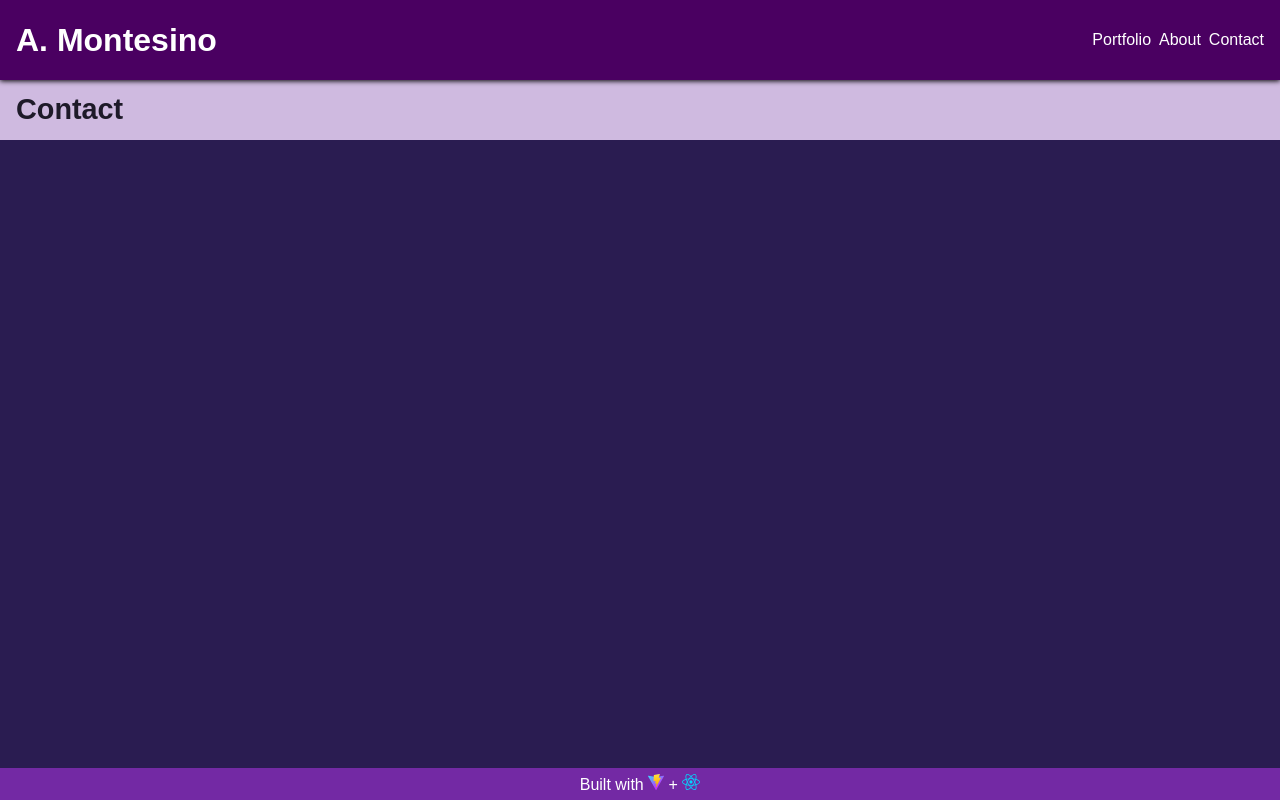
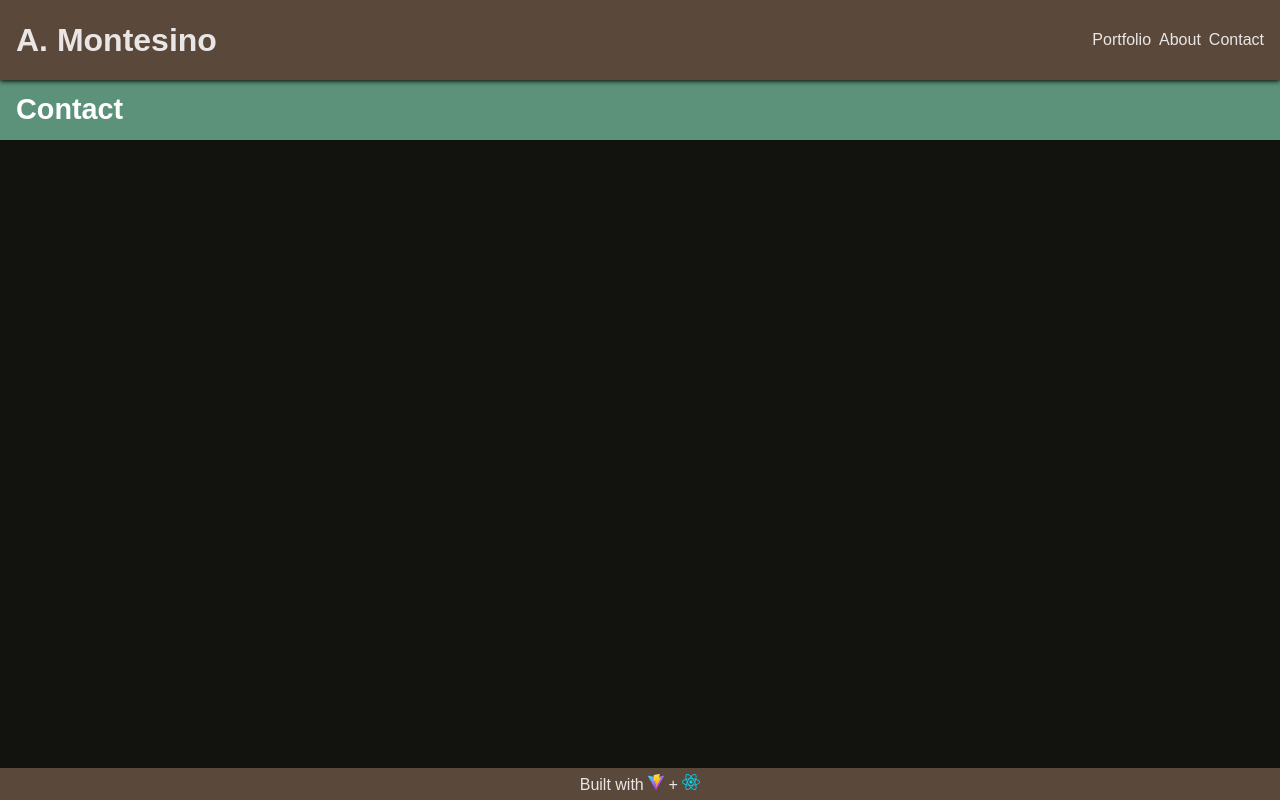
Before and after one commit to amontesino/portfolio, a React (Vite) app: page /contact in a window 1280 px wide. Built offline with nearby package versions, Linux system fonts and the light colour scheme; a web font is replaced by a local one.

Commit message:
updated css to be more professional

```diff
--- a/src/index.css
+++ b/src/index.css
@@ -3,8 +3,8 @@ html {
   margin: 0;
   padding: 0;
   font-family: "Radio Canada Big", sans-serif;
-  background: #2a1c51;
-  color: #fff;
+  background: #12130F;
+  color: #EAE6E5;
 }
 
 /* Header */
@@ -15,7 +15,7 @@ html {
   left: 0;
   right: 0;
   height: 5em;
-  background: #4a0061;
+  background: #5a493b;
   align-items: center;
   padding: 0 1em;
   box-shadow: 0 1px 5px black;
@@ -33,14 +33,14 @@ html {
 
 .header-name,
 .header-link {
-  color: #fff;
+  color: #EAE6E5;
   text-decoration: none;
   transition: color 1s;
 }
 
 .header-name:hover,
 .header-link:hover {
-  color: #cfbae0;
+  color: #8FCB9B;
   transition: color 1s;
 }
 
@@ -55,7 +55,7 @@ html {
   left: 0;
   font-size: 1em;
   height: 2em;
-  background: #7329a4;
+  background: #5a493b;
 }
 
 .footer img {
@@ -68,6 +68,20 @@ html {
 .footer {
   position: fixed;
   z-index: 1;
+}
+
+a {
+  color: #8FCB9B;
+  text-decoration: none;
+}
+
+a:active {
+  color: #5B9279;
+}
+
+a:hover {
+  color: #5B9279;
+  transition: color 1s;
 }
 
 .page-section {
@@ -90,8 +104,8 @@ html {
   font-size: 1.8em;
   padding-top: 0.5em;
   padding-bottom: 0.5em;
-  background: #CFBAE0;
-  color: #1e1a29;
+  background: #5B9279;
+  color: #ffffff;
   width: auto;
 }
 
@@ -99,7 +113,7 @@ html {
   min-height: 2.5rem;
   display: flex;
   align-items: center;
-  background: #CFBAE0;
+  background: #8FCB9B;
   overflow: auto;
   white-space: nowrap;
   -ms-overflow-style: none;
@@ -111,23 +125,27 @@ html {
 }
 
 .portfolio-navlink {
-  padding-right: 1rem;
+  margin-right: 1rem;
+  padding: 0.2em 0.8em;
   text-decoration: none;
   font-weight: bold;
-  color: #1e1a29;
+  background: #1c2024;
+  border-radius: 5px;
+  width: auto;
+  color: #5B9279;
   transition: color 1s;
 }
 
 .portfolio-navlink:hover,
 .portfolio-navlink:active {
-  color: #433a5c;
+  color: #8FCB9B;
 }
 
 @media (min-width: 1366px) {
   .header {
+    text-align: center;
     position: fixed;
     flex-direction: column;
-    align-items: start;
     top: 0;
     bottom: 0;
     left: 0;
@@ -135,6 +153,10 @@ html {
     height: auto;
     width: 30em;
     padding: 0;
+  }
+
+  .header-name {
+    margin: 0.2em auto;
   }
 
   .navlink-container {
```
